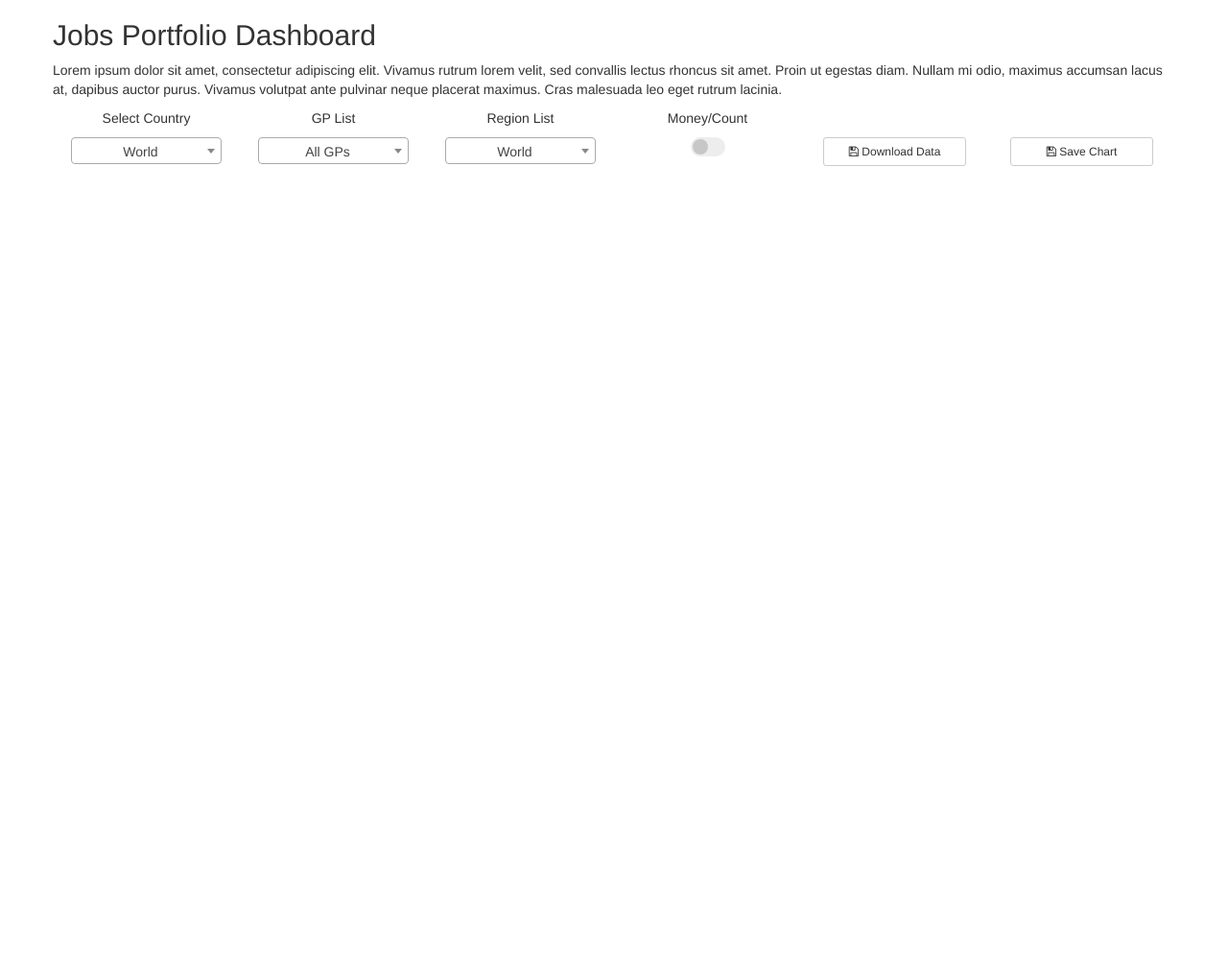
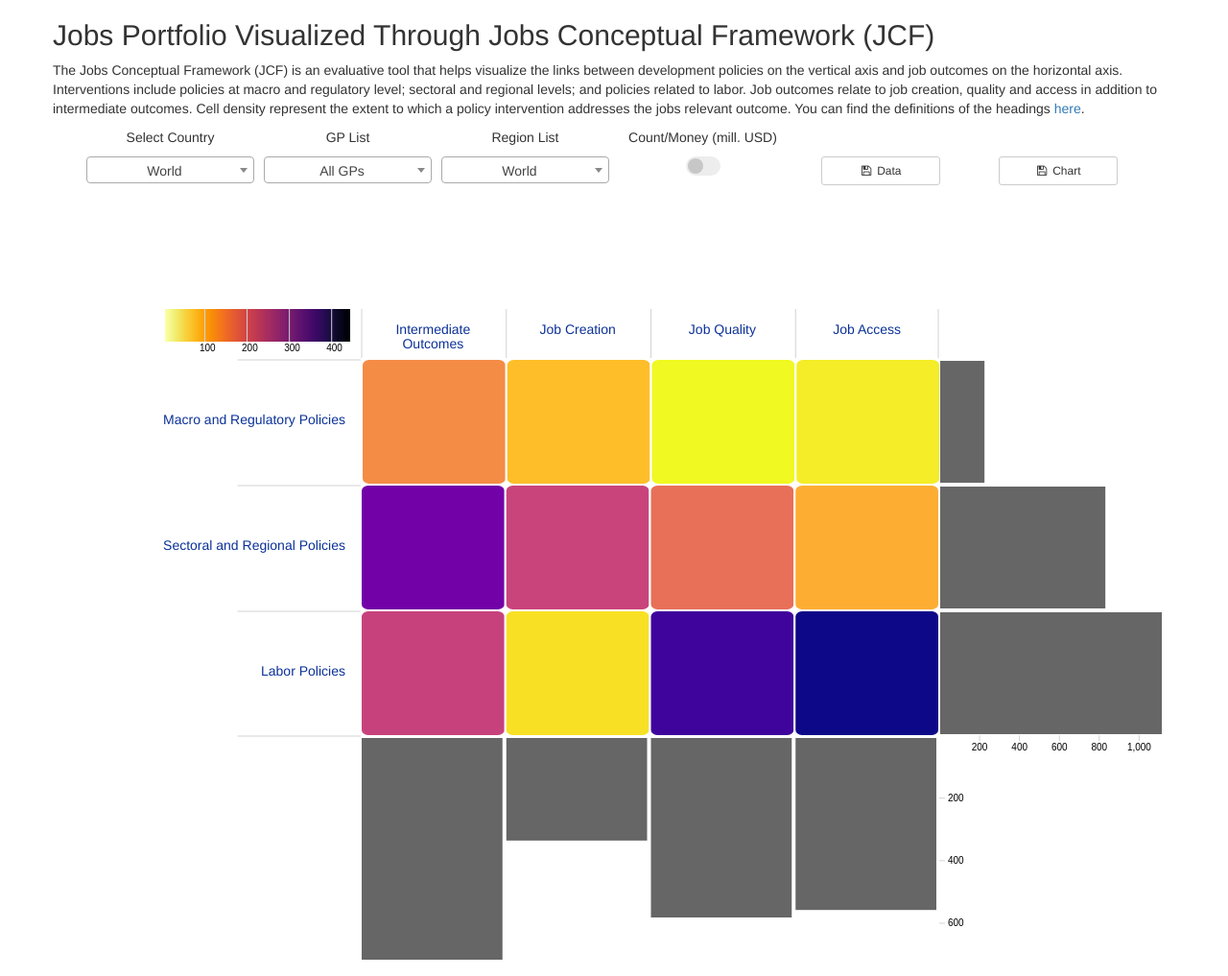
Before and after one commit to puzhu/Jobs-Portfolio-App, a PHP site: page / in a window 1280 px wide. Shown: the whole page at 96% size. Before the commit the page ends 173 px from the top, so only its background shows below. Run offline with PHP 8.4, Linux system fonts and the light colour scheme.

Commit message:
changes to php file

```diff
--- a/index.php
+++ b/index.php
@@ -27,32 +27,39 @@ header('X-Content-Type-Options: nosniff'); //Prevent MIME types security risk
 <body>
   <div class="container">
     <div class="row" id='lead-section'>
-      <h2>Jobs Portfolio Dashboard</h2>
+      <h2>Jobs Portfolio Visualized Through Jobs Conceptual Framework (JCF)</h2>
       <p>
-        Lorem ipsum dolor sit amet, consectetur adipiscing elit. Vivamus rutrum lorem velit, sed convallis lectus rhoncus sit amet. Proin ut egestas diam. Nullam mi odio, maximus accumsan lacus at, dapibus auctor purus. Vivamus volutpat ante pulvinar neque placerat maximus. Cras malesuada leo eget rutrum lacinia.
+        The Jobs Conceptual Framework (JCF) is an evaluative tool that helps visualize the links between development policies on the vertical axis and job outcomes on the horizontal axis. Interventions include policies at macro and regulatory level; sectoral and regional levels; and policies related to labor. Job outcomes relate to job creation, quality and access in addition to intermediate outcomes. Cell density represent the extent to which a policy intervention addresses the jobs relevant outcome. You can find the definitions of the headings <a href="data/Definitions for Data Visualization.pdf" target="_blank">here</a>.
       </p>
     </div>
-    <div class="row" id="controls">
-      <div class="col-xs-2 text-center" id="country">
-        <p>Select Country</p>
+    <div class="col-sm-12" id="controls">
+      <div class="col-sm-2 text-center" id="country">
+        <div class="row"><p>Select Country</p></div>
+        <div class="row">
           <select id="countryList" style="width: 95%">
             <option value="World" selected="selected">World</option>
           </select>
         </div>
-      <div class="col-xs-2 text-center" id="GP">
-        <p>GP List</p>
+
+      </div>
+      <div class="col-sm-2 text-center" id="GP">
+        <div class="row"><p>GP List</p></div>
+        <div class="row">
           <select id="gpList" style="width: 95%">
             <option value="All GPs" selected="selected">All GPs</option>
           </select>
         </div>
-      <div class="col-xs-2 text-center" id="region">
-        <p>Region List</p>
+      </div>
+      <div class="col-sm-2 text-center" id="region">
+        <div class="row"><p>Region List</p></div>
+        <div class="row">
           <select id="regionList" style="width: 95%">
             <option value="World" selected="selected">World</option>
           </select>
         </div>
-      <div class="col-xs-2 text-center" id="moneyCount">
-        <p>Money/Count</p>
+      </div>
+      <div class="col-sm-2 text-center" id="moneyCount">
+        <div class="row"><p>Count/Money (mill. USD)</p></div>
         <div class="row">
           <label class="switch">
             <input type="checkbox" id="moneyCountSwitch">
@@ -60,17 +67,27 @@ header('X-Content-Type-Options: nosniff'); //Prevent MIME types security risk
           </label>
         </div>
       </div>
-      <div class="col-xs-2 saveButtons text-center">
-        <button class="btn btn-sm btn-default" id="downloadButton" style="width: 90%" onclick="window.exportData()"><i class="fa fa-floppy-o" aria-hidden="true"></i> Download Data</button>
+      <div class="col-sm-2 saveButtons text-center">
+        <button class="btn btn-sm btn-default" id="downloadButton" style="width: 80%" onclick="window.exportData()"><i class="fa fa-floppy-o fa-fw" aria-hidden="true"></i>    Data</button>
       </div>
-      <div class="col-xs-2 saveButtons text-center">
-        <button class="btn btn-sm btn-default" id="saveChartButton" style="width: 90%"><i class="fa fa-floppy-o" aria-hidden="true"></i> Save Chart</button>
+      <div class="col-sm-2 saveButtons text-center">
+        <button class="btn btn-sm btn-default" id="saveChartButton" style="width: 80%"><i class="fa fa-floppy-o fa-fw" aria-hidden="true"></i>    Chart</button>
+      </div>
+    </div>
+    <div class="row" id="charts">
+      <div id="heatmap">
       </div>
     </div>
 
-    <div class="row" id="heatmap"></div>
+  </div>
+  <script>
+    $(function() {
+      var div = $('#heatmap');
+      var width = div.width();
 
-  </div>
+      div.css('height', width * 0.7);
+    });
+  </script>
 
 
   <!-- <script src="scripts/preventCJ.js"></script> -->
```
Lines whose indentation alone changed are shown as unchanged.
